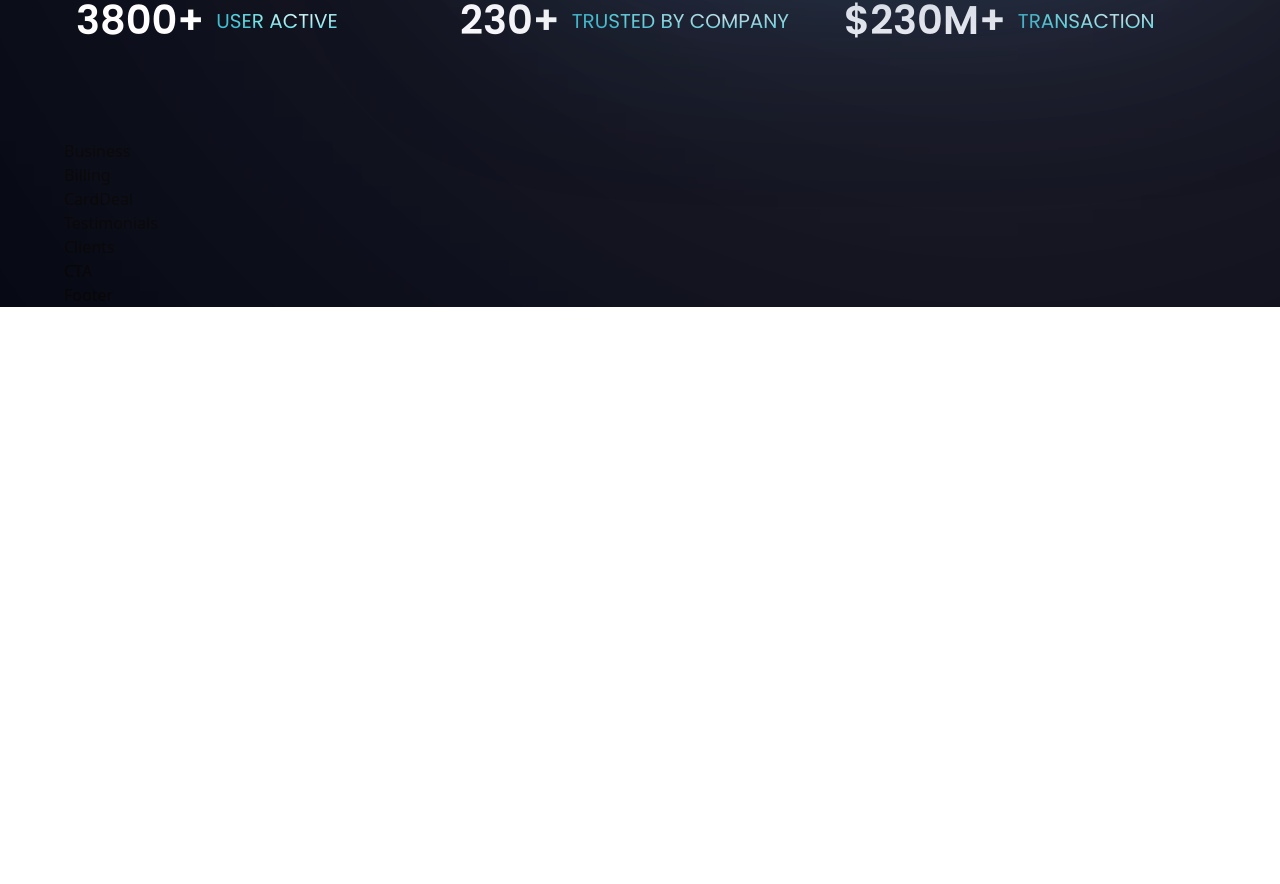
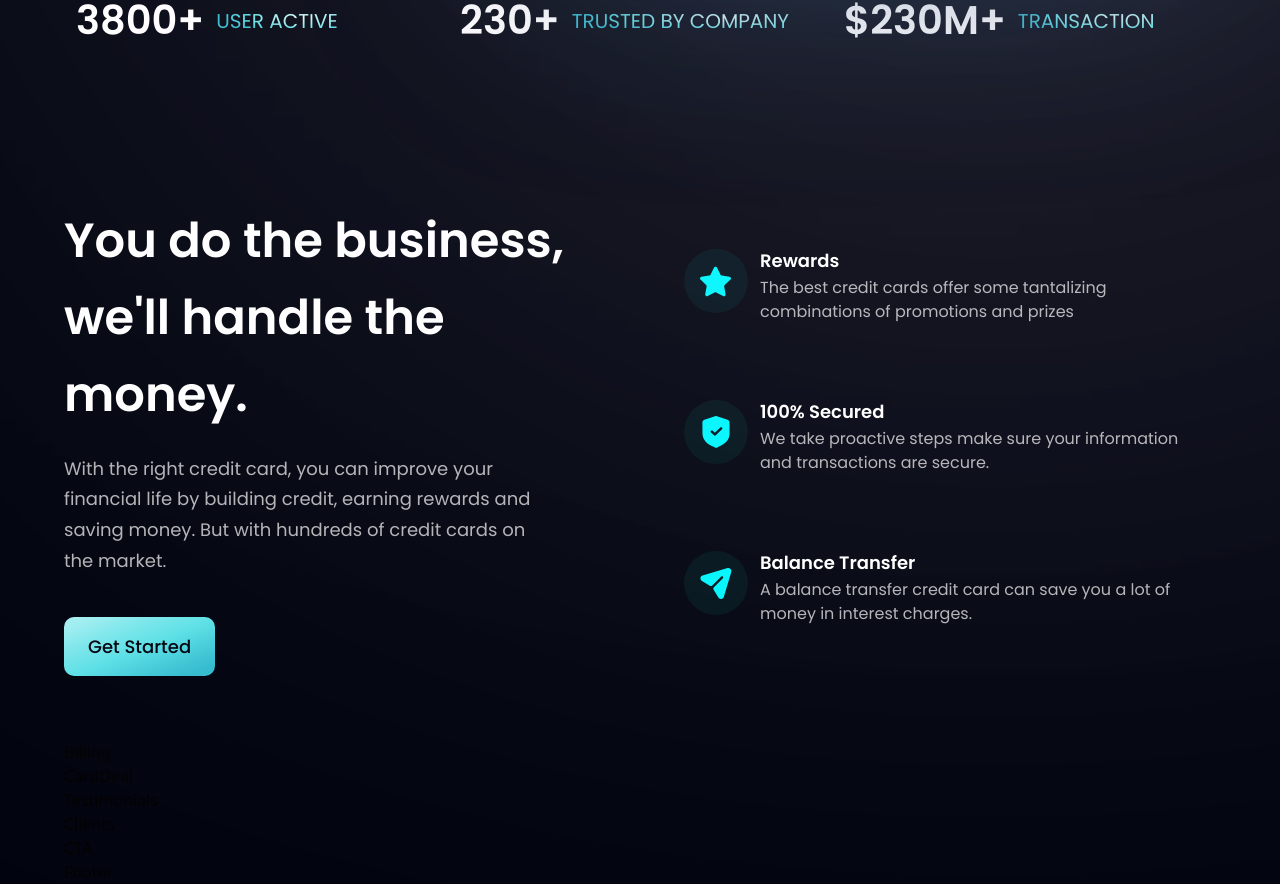
Before and after one commit to bradleyshazima/reactBankApp, a React (Vite) app: page / in a window 1280 px wide. Shown: the part 806-1690 px from the top of the page. Before the commit the page ends 1113 px from the top, so only its background shows below. Built offline with nearby package versions, Linux system fonts and the light colour scheme.

Commit message:
Done with the business section

```diff
--- a/src/components/Business.jsx
+++ b/src/components/Business.jsx
@@ -1,9 +1,38 @@
 import React from 'react'
 
-const Business = () => {
-  return (
-    <div>Business</div>
-  )
-}
+import { features } from '../constants';
+import styles, { layout } from '../style';
+import Button from './Button';
+
+const FeatureCard = ({ icon, title, content, index }) => (
+  <div className={`flex flex-row p-6 rounded-[20px] ${index !== features.length - 1 ? "mb-6" : "mb-0"} feature-card`}>
+    <div className={`w-[64px] h-[64px] rounded-full ${styles.flexCenter} bg-dimBlue`}>
+      <img src={icon} alt="icon" className='w-[50%] h-[50%] object-contain' />
+    </div>
+
+    <div className='flex-1 flex flex-col ml-3'>
+      <h4 className='font-poppins font-semibold text-white text-[18px] leading-[23px] mb-1'>{title}</h4>
+      <p className='font-poppins font-normal text-dimWhite text-[16px] leading-[24px] mb-1'>{content}</p>
+    </div>
+  </div>
+)
+
+const Business = () => (
+  <section id='features' className={layout.section}>
+    <div className={layout.sectionInfo}>
+      <h2 className={styles.heading2}>You do the business, <br className='sm:block hidden' /> we'll handle the money.</h2>
+      <p className={`${styles.paragraph} max-w-[470px] mt-5`}>With the right credit card, you can improve your financial life by building credit, earning rewards and saving money. But with hundreds of credit cards on the market.</p>
+
+      <Button styles="mt-10" />
+    </div>
+
+    <div className={`${layout.sectionImg} flex-col`}>
+      {features.map((feature, index) => (
+        <FeatureCard key={feature.id} {...feature} index={index} />
+      ))}
+    </div>
+  </section>
+)
+
 
 export default Business
--- a/src/components/Button.jsx
+++ b/src/components/Button.jsx
@@ -1,8 +1,12 @@
 import React from 'react'
 
-const Button = () => {
+import styles from '../style'
+
+const Button = ({ styles }) => {
   return (
-    <div>Button</div>
+    <button type='button' className={`py-4 px-6 bg-blue-gradient font-poppins font-medium text-[18px] text-primary outline-none ${styles} rounded-[10px]`}>
+      Get Started
+    </button>
   )
 }
 
```
